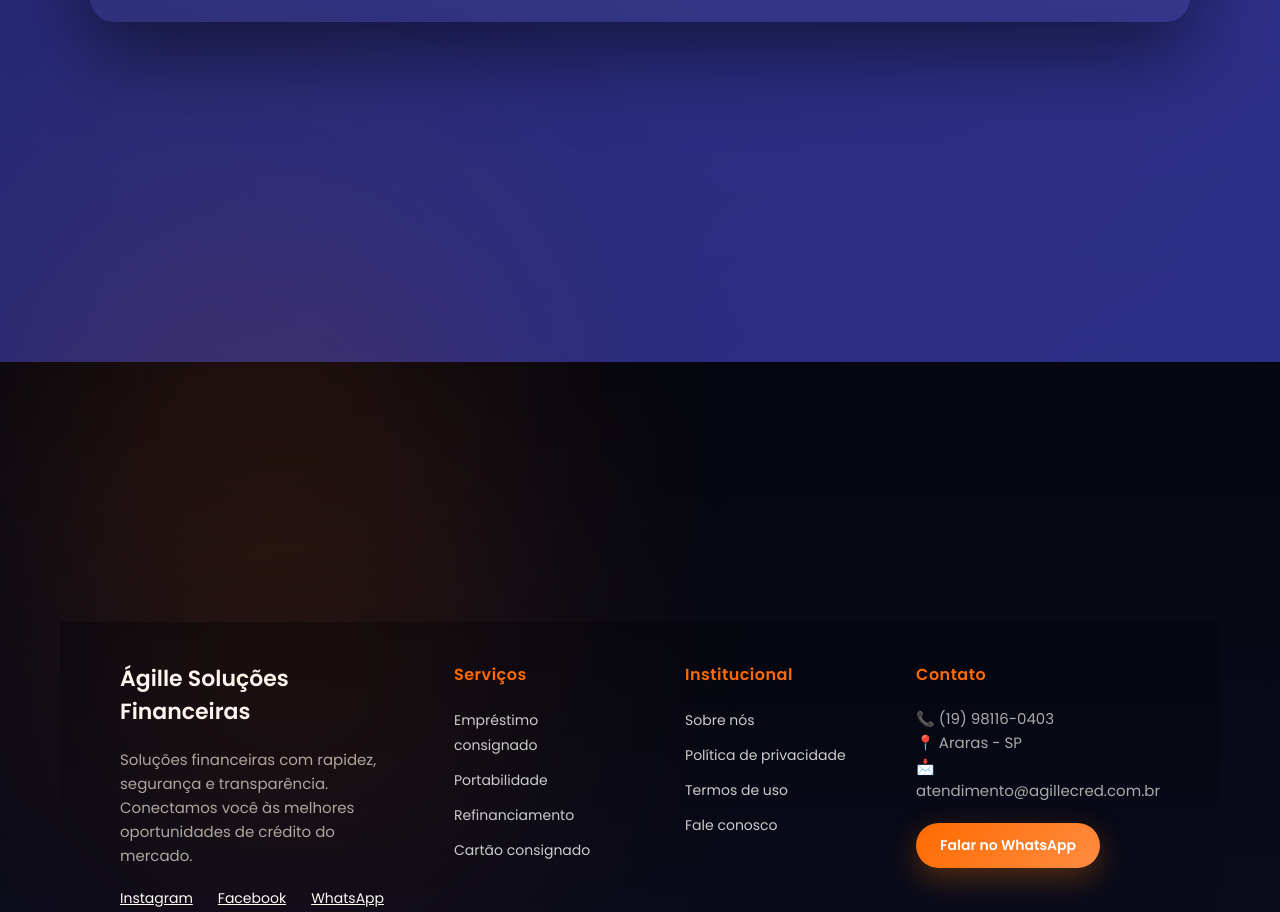
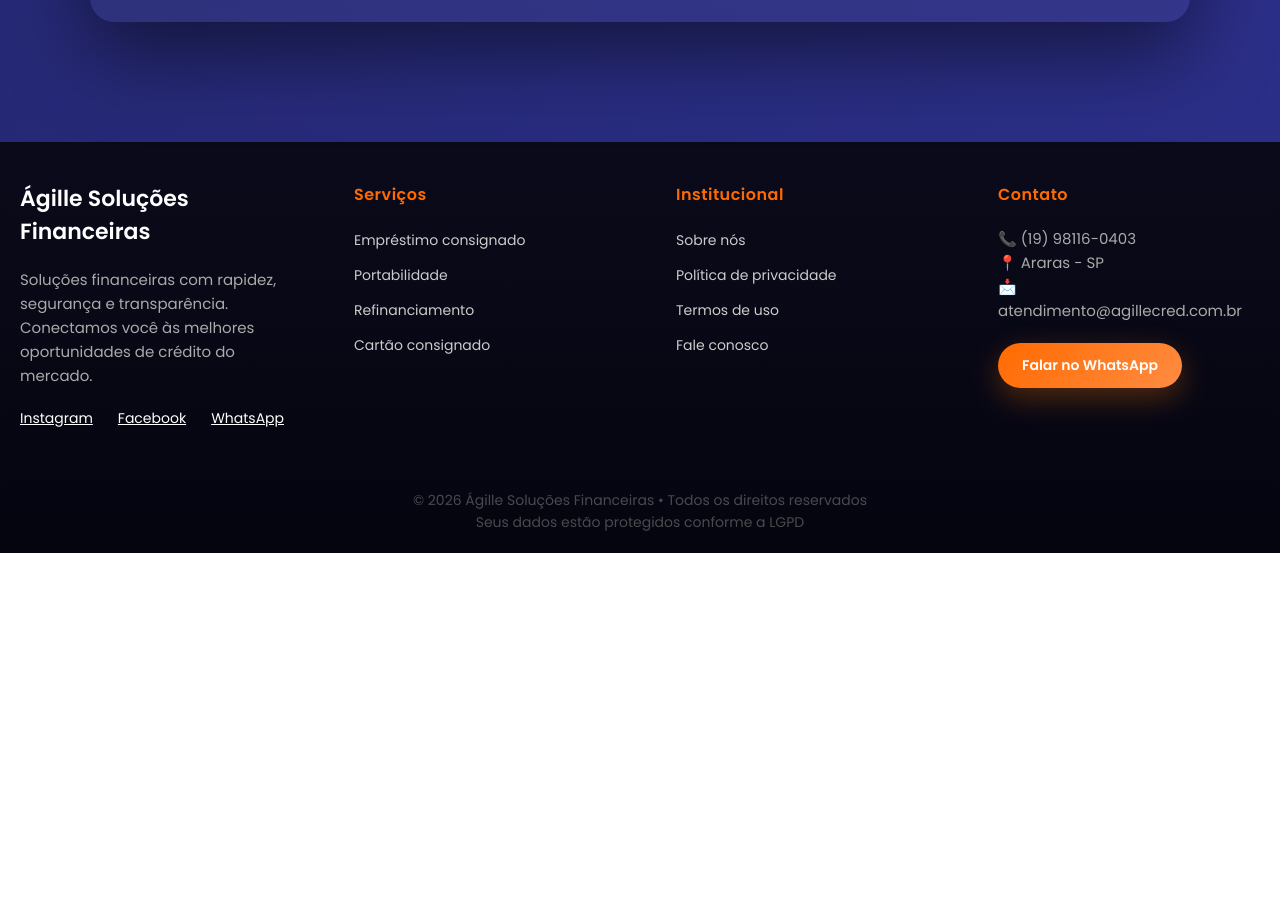
Before and after one commit to VitoriaMKT/site-AGL, a plain HTML site: page site.html in a window 1280 px wide. Shown: the part 7894-8806 px from the top of the page. After the commit the page ends 8447 px from the top, so only its background shows below. Drawn offline with Linux system fonts and the light colour scheme.

Commit message:
Arrumando Rodapé

```diff
--- a/estilo.css
+++ b/estilo.css
@@ -684,7 +684,7 @@
 body::after {
   content: "";
   display: block;
-  height: 80px; /* espaço extra no final */
+
 }
 
 .diferencial-img {
@@ -2520,9 +2520,7 @@
 }
 
 .form-container {
-
-.form-container
-  text-align center; /* 🔥 centraliza título */
+  text-align: center; /* 🔥 centraliza título */
 
   display: flex;
   flex-direction: column;
@@ -2592,10 +2590,6 @@
   width: 100%;
 }
 
-.footer-pro {
-  background: transparent;
-}
-
 /* CONTAINER */
 .footer-container {
   max-width: 1200px;
@@ -2608,12 +2602,14 @@
 
 /* COLUNAS */
 .footer-col h3 {
+  margin-top: 20px;
   color: #fff;
   font-size: 22px;
   margin-bottom: 15px;
 }
 
 .footer-col h4 {
+  margin-top: 20px;
   color: #ff7a00;
   margin-bottom: 15px;
 }
@@ -2701,14 +2697,12 @@
 }
 
 .footer-pro {
-  margin-top: 220px; /* aumenta distância do conteúdo */
-  padding: 100px 20px 60px; /* mais espaço interno */
-}
-
-.footer-pro {
+
+  padding: 10px 10px 10px; /* mais espaço interno */
   background: linear-gradient(180deg, #0a0a1a 0%, #050510 100%);
-  position: relative;
-}
+}
+
+
 
 .footer-pro::before {
   content: "";
@@ -3156,10 +3150,6 @@
   position: relative;
 }
 
-.footer-pro {
-  padding: 40px 60px; /* antes estava muito alto */
-  background: linear-gradient(180deg, #05060f, #0b0d1f);
-}
 
 .footer-container {
   max-width: 1200px;
```
